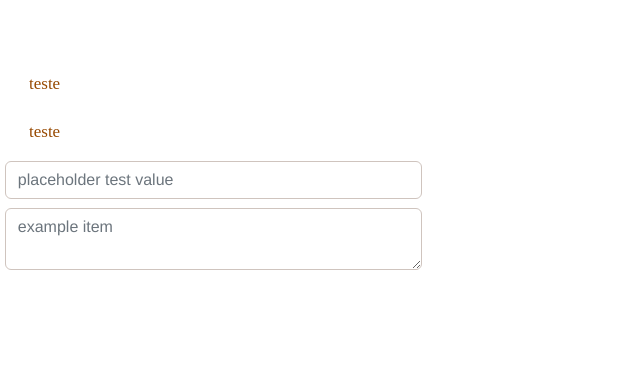
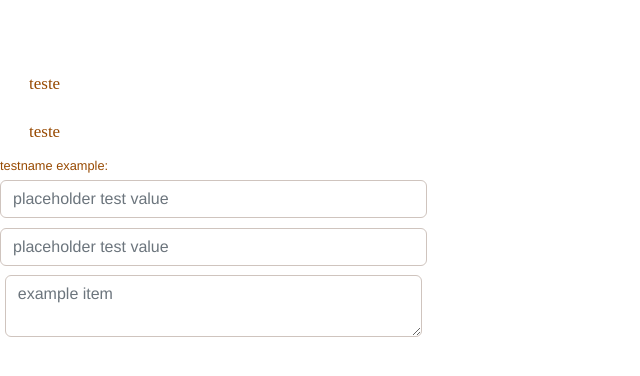
Before and after one commit to gomes1876/test-lib-components, a Vue app: page / in a window 1280 px wide. Shown: the top 376 px of the page, without its empty margins (0-640 px from the left). Built offline with nearby package versions, Linux system fonts and the light colour scheme.

Commit message:
inserção de titulo em input

```diff
--- a/src/App.vue
+++ b/src/App.vue
@@ -6,6 +6,7 @@
     <tButton>
       <span>teste</span>
     </tButton>
+    <TInput size=4 placeholder="placeholder test value" title="testname example:" />
     <TInput size=4 placeholder="placeholder test value" />
     <TTextarea size=4 placeholder="example item" />
   </div>
--- a/src/components/TInput/index.vue
+++ b/src/components/TInput/index.vue
@@ -1,6 +1,7 @@
 <template>
     <div :class="`custom-search col-${size}`">
-        <div class="d-flex align-items-center">
+        <div class="d-flex align-items-center flex-column">
+            <span v-if="title" class="title">{{ title }}</span>
             <b-form-input type="text" class="input" :placeholder="placeholder" />
         </div>
     </div>
@@ -24,6 +25,10 @@ export default {
             type: Number,
             default: 12,
         },
+        title: {
+            type: String,
+            default: null,
+        }
     },
 }
 </script>
--- a/src/components/TInput/t-input.css
+++ b/src/components/TInput/t-input.css
@@ -12,4 +12,10 @@ input:focus {
   color: rgb(151, 73, 0);
 }
 
+.title {
+  color: rgb(151, 73, 0);
+  font-size: 0.8em;
+  align-self: flex-start;
+}
+
 /*# sourceMappingURL=t-input.css.map */
--- a/src/components/TInput/t-input.scss
+++ b/src/components/TInput/t-input.scss
@@ -12,6 +12,11 @@ input:focus {
     color: rgba(151, 73, 0, 1)
 }
 
+.title {
+    color: rgba(151, 73, 0, 1);
+    font-size: .8em;
+    align-self: flex-start;
+}
 // input::placeholder {
 //     color: rgba(151, 73, 0, 1)
 // }
```
Also changed, not shown: 1 other file (tests, documents, lock files or other folders).
